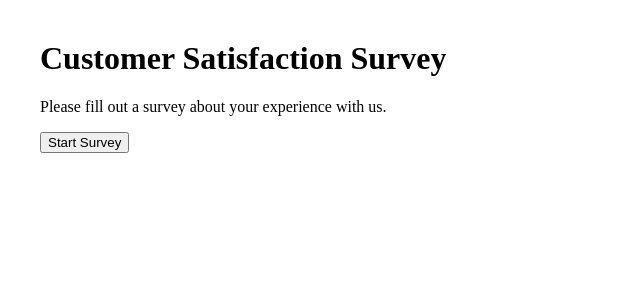
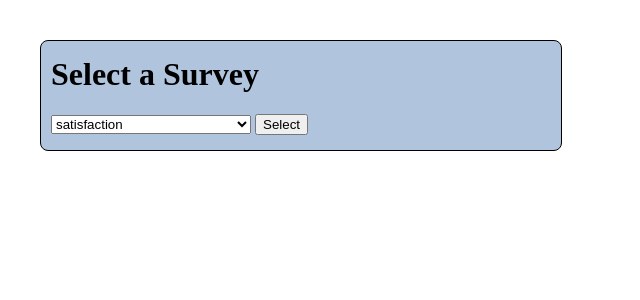
Before and after one commit to eckesm/19_flask_survey, a Flask app: page / in a window 1280 px wide. Shown: the part 48-348 px from the top of the page, without its empty margins (0-640 px from the left). Run offline with Flask 2, Linux system fonts and the light colour scheme.

Commit message:
finished all questions and some further study

```diff
--- a/app.py
+++ b/app.py
@@ -1,4 +1,4 @@
-from flask import Flask, request, render_template, redirect, flash, jsonify
+from flask import Flask, request, render_template, redirect, flash, jsonify, session, make_response
 from flask_debugtoolbar import DebugToolbarExtension
 import surveys
 
@@ -8,49 +8,88 @@ app.config['SECRET_KEY'] = '0123456789'
 app.config['DEBUG_TB_INTERCEPT_REDIRECTS'] = False
 debug = DebugToolbarExtension(app)
 
-survey = surveys.satisfaction_survey
-responses = []
+
+@app.route('/')
+def show_select_survey():
+    survey_options = surveys.surveys.keys()
+    return render_template('select_survey.html', surveys=survey_options)
 
 
-@app.route('/')
+@app.route('/start')
 def show_survey_start():
+    session['survey'] = request.args['survey_selection']
+    survey = surveys.surveys[session['survey']]
+    session['length'] = len(survey.questions)
     title = survey.title
     instructions = survey.instructions
     return render_template('survey_start.html', title=title, instructions=instructions)
 
 
+@app.route('/set-up', methods=['POST'])
+def set_up_survey_session():
+    session['questions'] = []
+    session['responses'] = []
+    return redirect(f"/questions/0")
+
+
 @app.route('/questions/<number>')
 def show_survey_question(number):
 
-    if len(responses) == len(survey.questions):
-        flash('The survey is complete.', 'info')
+    number = int(number)
+
+    if len(session['responses']) == int(session['length']):
+        flash('The survey is already complete.', 'info')
         return redirect('/thank-you')
 
-    number = int(number)
-    if number != len(responses):
-        flash('Please answer this question.', 'info')
-        return redirect(f"/questions/{len(responses)}")
+    if number != len(session['responses']):
+        flash('Please answer this question.', 'error')
+        return redirect(f"/questions/{len(session['responses'])}")
+
+    survey = surveys.surveys[session['survey']]
 
     question = survey.questions[number]
     question_number = number+1
     question_question = question.question
+
+    questions = session['questions']
+    questions.append(question_question)
+    session['questions'] = questions
+
     question_choices = question.choices
-    return render_template('question.html', number=question_number, question=question_question, choices=question_choices)
+    question_allow_text = question.allow_text
+
+    return render_template('question.html', number=question_number, question=question_question, choices=question_choices, allow_text=question_allow_text)
 
 
 @app.route('/answer', methods=["POST"])
 def process_answer():
-    number = int(request.form['number'])
+    number = len(session['responses'])
     answer = request.form.get('answer', None)
+    answer_other = request.form.get('answer_other', None)
 
     if answer == None:
         flash('You must select one option to continue.', 'error')
-        return redirect(f"/questions/{number-1}")
+        return redirect(f"/questions/{number}")
 
-    responses.append(answer)
-    survey_len = len(survey.questions)
+    # if answer == 'other' and answer_other == '':
+    #     flash('If you select "other" you must also enter something in the text box to continue.', 'error')
+    #     return redirect(f"/questions/{number}")
 
-    if number == survey_len:
+    responses = session['responses']
+    if answer == None:
+        responses.append(answer_other)
+    elif answer_other == None:
+        responses.append(answer)
+    else:
+        if answer_other == '':
+            responses.append(answer)
+        else:
+            responses.append(f"{answer}: {answer_other}")
+
+    session['responses'] = responses
+
+    number += 1
+    if number == int(session['length']):
         flash('Thank you for completing our survey.', 'success')
         return redirect('/thank-you')
     else:
@@ -59,4 +98,8 @@ def process_answer():
 
 @app.route('/thank-you')
 def show_thank_you():
-    return render_template('thank_you.html')
+    if len(session['responses']) == int(session['length']):
+        return render_template('thank_you.html')
+    else:
+        flash('The survey is not complete yet.  Please answer this question.', 'error')
+        return redirect(f"/questions/{len(session['responses'])}")
--- a/static/app.css
+++ b/static/app.css
@@ -3,8 +3,24 @@ body {
 	margin: 0;
 }
 
+h1 {
+	margin-top: 0px;
+}
+select {
+	width: 200px;
+}
+
 #content {
+	border: 1px solid black;
 	margin: 40px;
+	padding-left: 10px;
+	padding-right: 10px;
+	padding-top: 15px;
+	padding-bottom: 15px;
+	width: 500px;
+	max-width: 90vw;
+	background-color:lightsteelblue;
+	border-radius: 0.5rem;
 }
 
 .navbar {
@@ -24,13 +40,7 @@ body {
 .navbar a:hover {
 	background-color: #ddd;
 	color: black;
-	/* font-weight: bold; */
 }
-
-/* img {
-	max-width: 250px;
-	max-height: 250px;
-} */
 
 .messages p {
 	padding: 1rem;
@@ -47,3 +57,13 @@ body {
 .messages .info {
 	background-color: rgba(0, 0, 255, 0.1);
 }
+
+#question_answers_div {
+	padding: 10px;
+	border: 1px solid black;
+	background-color: antiquewhite;
+}
+
+#questions_submit {
+	margin-top: 10px;
+}
--- a/templates/base.html
+++ b/templates/base.html
@@ -12,7 +12,6 @@
         <a href="/">Survey</a>
     </nav>
 
-    <main id="content">
     {% with messages = get_flashed_messages(with_categories=true) %}
     {% if messages %}
     <section class="messages">
@@ -23,6 +22,7 @@
     {% endif %}
     {% endwith %}
 
+    <main id="content">
         {% block content %}{% endblock %}
     </main>
 
--- /dev/null
+++ b/templates/select_survey.html
@@ -0,0 +1,16 @@
+{% extends 'base.html' %}
+{% block title %}Select Survey{% endblock %}
+
+{% block content %}
+
+<form action="/start">
+    <h1>Select a Survey</h1>
+    <select name="survey_selection">
+        {% for survey in surveys %}
+        <option value="{{survey}}">{{survey}}</option>
+        {% endfor %}
+        </select>
+    <button type="submit">Select</button>
+</form>
+
+{% endblock %}
--- a/templates/survey_start.html
+++ b/templates/survey_start.html
@@ -3,7 +3,7 @@
 
 {% block content %}
 
-<form action="/questions/0">
+<form action="/set-up", method="POST">
     <h1>{{title}}</h1>
     <p>{{instructions}}</p>
     <button type="submit">Start Survey</button>
--- a/templates/thank_you.html
+++ b/templates/thank_you.html
@@ -2,5 +2,9 @@
 {% block title %}Thank You{% endblock %}
 
 {% block content %}
-
+<ol>
+    {% for response in session['responses'] %}
+    <li><b>{{session['questions'][loop.index-1]}}</b> <i>{{response}}</i></li>
+    {% endfor %}
+</ol>
 {% endblock %}
```
Also changed, not shown: templates/question.html (+15 -5 lines). Lines whose indentation alone changed are shown as unchanged.
